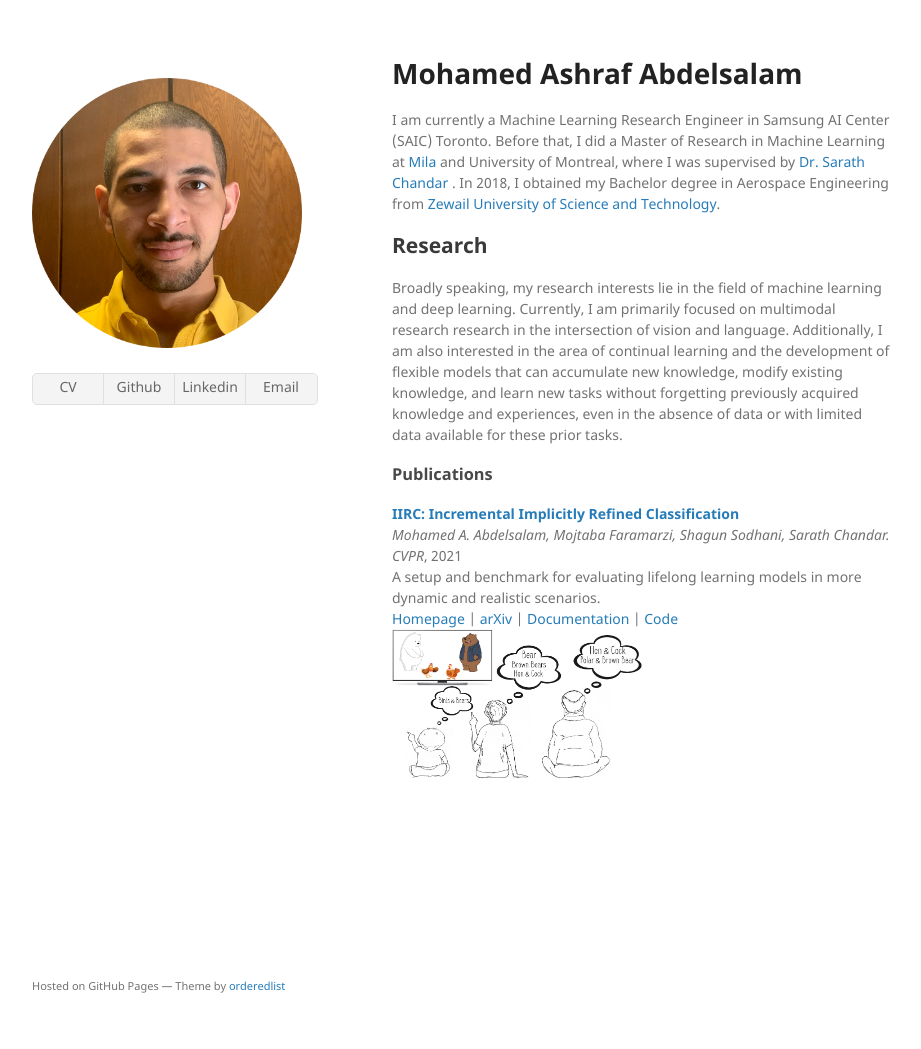
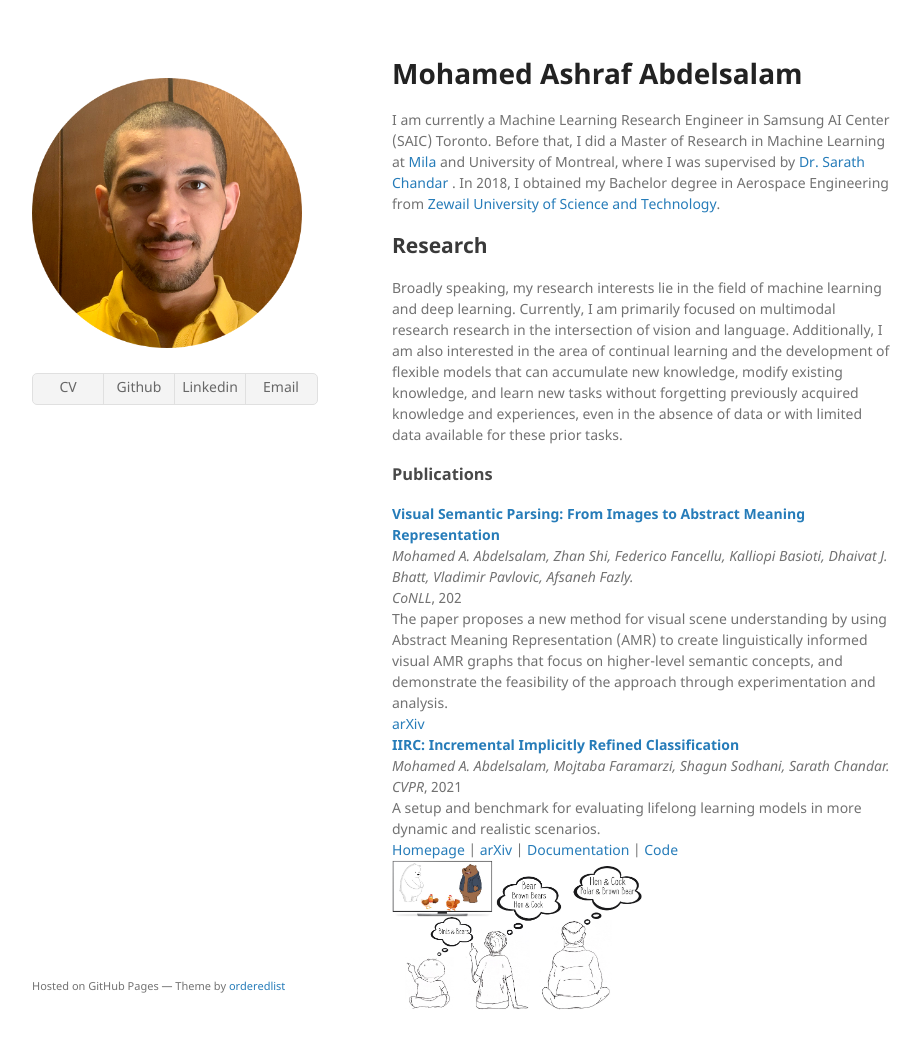
Before and after one commit to MohamedAbdelsalam9/mohamedabdelsalam9.github.io, a Jekyll site: the page built from index.md, in a window 1280 px wide and 1065 px high. Shown: the top 1049 px of the window, without its empty margins (178-1099 px from the left). Built offline with Jekyll 4.4.1, drawn with Linux system fonts in a browser that asks for light colours; the repository's description, which GitHub fills in, is left out; our own code applies the rules of GitHub Pages for plain Markdown files.

Commit message:
Update index.md

```diff
--- a/index.md
+++ b/index.md
@@ -12,15 +12,13 @@ Broadly speaking, my research interests lie in the field of machine learning and
 
 ### Publications
  <div class="publication">
-<!--     <div class="text">
+    <div class="text">
      <a href="https://arxiv.org/abs/2210.14862"><b>Visual Semantic Parsing: From Images to Abstract Meaning Representation</b></a>
      <br><i>Mohamed A. Abdelsalam, Zhan Shi, Federico Fancellu, Kalliopi Basioti, Dhaivat J. Bhatt, Vladimir Pavlovic, Afsaneh Fazly.</i>
      <br><i>CoNLL</i>, 202
      <br>The paper proposes a new method for visual scene understanding by using Abstract Meaning Representation (AMR) to create linguistically informed visual AMR graphs that focus on higher-level semantic concepts, and demonstrate the feasibility of the approach through experimentation and analysis.
      <br><a href="https://arxiv.org/abs/2210.14862">arXiv</a>
-    </div> -->
-
-
+ </div>
     <div class="text">
      <a href="https://chandar-lab.github.io/IIRC/"><b>IIRC: Incremental Implicitly Refined Classification</b></a>
      <br><i>Mohamed A. Abdelsalam, Mojtaba Faramarzi, Shagun Sodhani, Sarath Chandar.</i>
```
